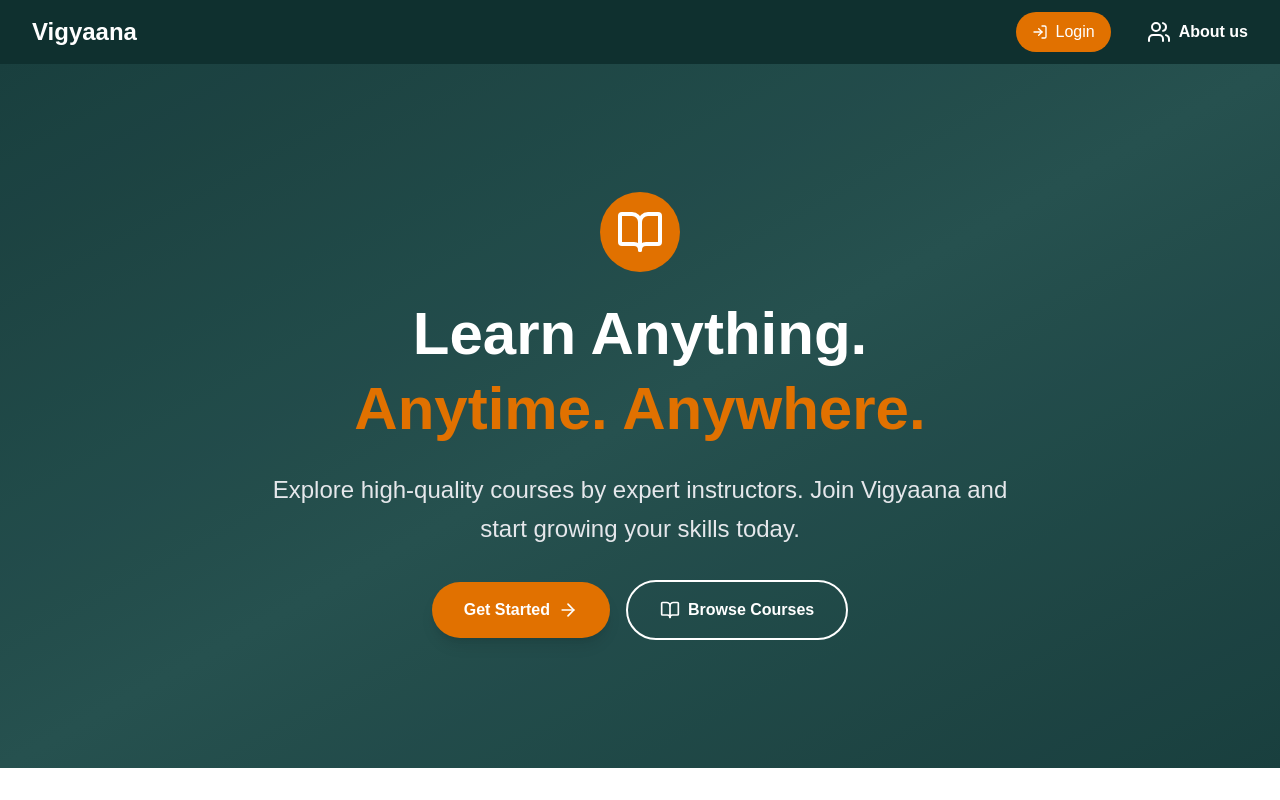
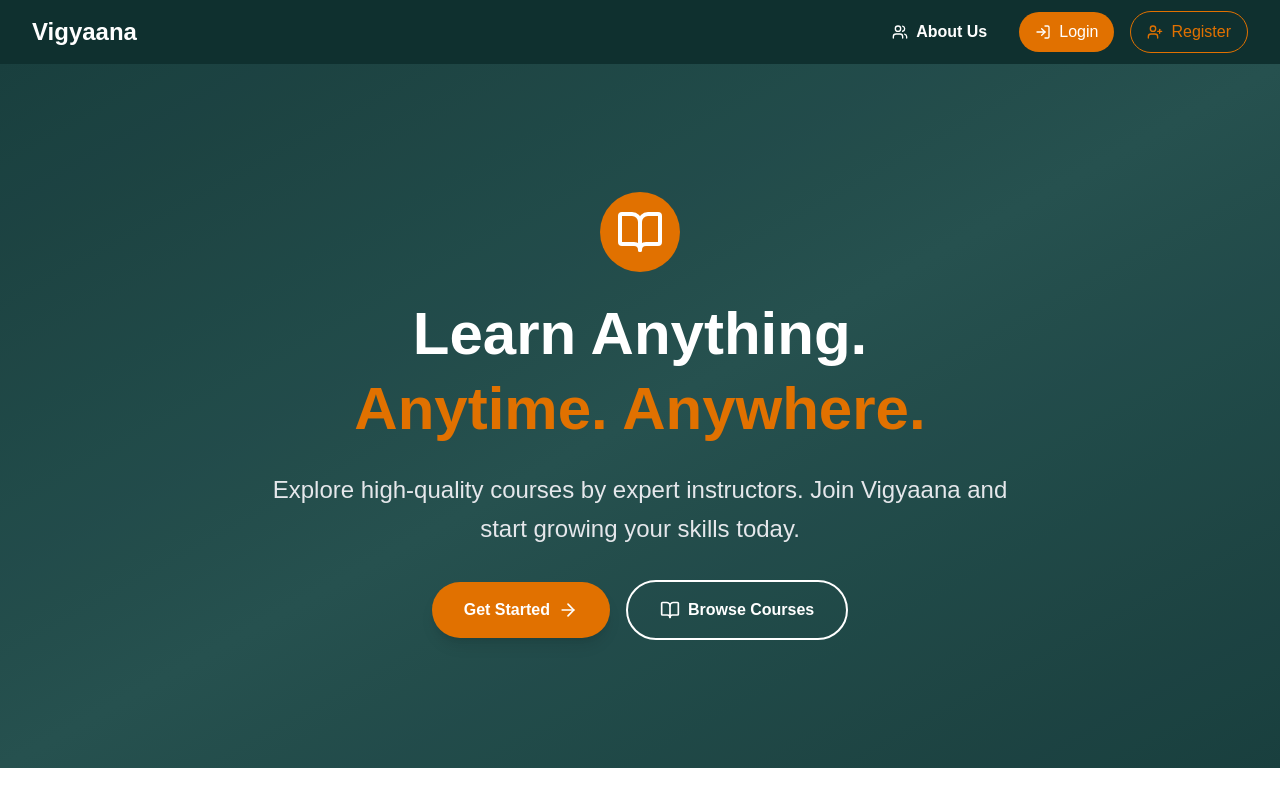
Before and after one commit to lakshyarohila/vigyaana-frontend, a Next.js app: page / in a window 1280 px wide. Shown: the top 800 px of the page. Built offline with nearby package versions, Linux system fonts and the light colour scheme; no server answers.

Commit message:
about page visible to all

```diff
--- a/compoenets/Navbar.jsx
+++ b/compoenets/Navbar.jsx
@@ -1,8 +1,8 @@
-'use client';
+"use client";
 
-import Link from 'next/link';
-import useAuthStore from '@/lib/store';
-import { useRouter } from 'next/navigation';
+import Link from "next/link";
+import useAuthStore from "@/lib/store";
+import { useRouter } from "next/navigation";
 import {
   GraduationCap,
   LogIn,
@@ -14,10 +14,9 @@ import {
   User,
   Menu,
   X,
-  Users
-
-} from 'lucide-react';
-import { useState } from 'react';
+  Users,
+} from "lucide-react";
+import { useState } from "react";
 
 export default function Navbar() {
   const { user, logout } = useAuthStore();
@@ -26,14 +25,14 @@ export default function Navbar() {
 
   const handleLogout = async () => {
     try {
-      await fetch('http://localhost:5000/api/auth/logout', {
-        method: 'POST',
-        credentials: 'include',
+      await fetch("http://localhost:5000/api/auth/logout", {
+        method: "POST",
+        credentials: "include",
       });
       logout();
-      router.push('/login');
+      router.push("/login");
     } catch (err) {
-      console.error('Logout failed');
+      console.error("Logout failed");
     }
   };
 
@@ -46,12 +45,21 @@ export default function Navbar() {
       <div className="max-w-7xl mx-auto px-4 sm:px-6 lg:px-8">
         <div className="flex justify-between items-center h-16">
           {/* Logo */}
-          <Link href="/" className="flex items-center   space-x-3 hover:opacity-80 transition-opacity">
-           <h1 className='text-2xl font-semibold'>Vigyaana</h1>
+          <Link href="/" className="flex items-center space-x-3 hover:opacity-80 transition-opacity">
+            <h1 className="text-2xl font-semibold">Vigyaana</h1>
           </Link>
 
           {/* Desktop Navigation */}
-          <div className="hidden md:flex items-center space-x-1">
+          <div className="hidden md:flex items-center space-x-4">
+            {/* "About Us" is always visible (public) */}
+            <Link
+              href="/about-us"
+              className="flex items-center space-x-2 px-4 py-2 rounded-full hover:bg-[#2a5a58] transition-colors duration-200"
+            >
+              <Users className="h-4 w-4" />
+              <span className="font-semibold">About Us</span>
+            </Link>
+
             {!user && (
               <>
                 <Link
@@ -61,19 +69,24 @@ export default function Navbar() {
                   <LogIn className="h-4 w-4" />
                   <span>Login</span>
                 </Link>
-                <Link href={'/about-us'} className='flex items-center space-x-2 ml-8'><Users /><span className='font-semibold'>About us</span></Link>
-
+                <Link
+                  href="/register"
+                  className="flex items-center space-x-2 border border-[#e17100] text-[#e17100] hover:bg-[#e17100] hover:text-white px-4 py-2 rounded-full transition-colors duration-200 font-medium"
+                >
+                  <UserPlus className="h-4 w-4" />
+                  <span>Register</span>
+                </Link>
               </>
             )}
 
             {user && (
               <>
-                <div className="flex items-center space-x-2 px-3 py-1 bg-[#2a5a58] rounded-full mr-4">
+                <div className="flex items-center space-x-2 px-3 py-1 bg-[#2a5a58] rounded-full">
                   <User className="h-4 w-4 text-[#e17100]" />
                   <span className="text-sm font-medium">{user.name || user.email}</span>
                 </div>
 
-                {user.role === 'STUDENT' && (
+                {user.role === "STUDENT" && (
                   <Link
                     href="/dashboard"
                     className="flex items-center space-x-2 px-4 py-2 rounded-full hover:bg-[#2a5a58] transition-colors duration-200"
@@ -83,7 +96,7 @@ export default function Navbar() {
                   </Link>
                 )}
 
-                {user.role === 'INSTRUCTOR' && (
+                {user.role === "INSTRUCTOR" && (
                   <Link
                     href="/instructor"
                     className="flex items-center space-x-2 px-4 py-2 rounded-full hover:bg-[#2a5a58] transition-colors duration-200"
@@ -93,7 +106,7 @@ export default function Navbar() {
                   </Link>
                 )}
 
-                {user.role === 'ADMIN' && (
+                {user.role === "ADMIN" && (
                   <Link
                     href="/admin"
                     className="flex items-center space-x-2 px-4 py-2 rounded-full hover:bg-[#2a5a58] transition-colors duration-200"
@@ -105,7 +118,7 @@ export default function Navbar() {
 
                 <button
                   onClick={handleLogout}
-                  className="flex items-center space-x-2 bg-red-600 hover:bg-red-700 px-4 py-2 rounded-full transition-colors duration-200 font-medium ml-2"
+                  className="flex items-center space-x-2 bg-red-600 hover:bg-red-700 px-4 py-2 rounded-full transition-colors duration-200 font-medium"
                 >
                   <LogOut className="h-4 w-4" />
                   <span>Logout</span>
@@ -116,15 +129,8 @@ export default function Navbar() {
 
           {/* Mobile menu button */}
           <div className="md:hidden">
-            <button
-              onClick={toggleMobileMenu}
-              className="p-2 rounded-md hover:bg-[#2a5a58] transition-colors duration-200"
-            >
-              {isMobileMenuOpen ? (
-                <X className="h-6 w-6" />
-              ) : (
-                <Menu className="h-6 w-6" />
-              )}
+            <button onClick={toggleMobileMenu} className="p-2 rounded-md hover:bg-[#2a5a58] transition-colors duration-200">
+              {isMobileMenuOpen ? <X className="h-6 w-6" /> : <Menu className="h-6 w-6" />}
             </button>
           </div>
         </div>
@@ -133,6 +139,16 @@ export default function Navbar() {
         {isMobileMenuOpen && (
           <div className="md:hidden absolute top-16 left-0 right-0 bg-[#1c4645] border-t border-[#2a5a58] shadow-lg z-50">
             <div className="px-4 py-4 space-y-3">
+              {/* "About Us" is always visible (public) */}
+              <Link
+                href="/about-us"
+                className="flex items-center space-x-3 px-4 py-3 rounded-lg hover:bg-[#2a5a58] transition-colors duration-200"
+                onClick={() => setIsMobileMenuOpen(false)}
+              >
+                <Users className="h-5 w-5" />
+                <span>About Us</span>
+              </Link>
+
               {!user && (
                 <>
                   <Link
@@ -145,7 +161,7 @@ export default function Navbar() {
                   </Link>
                   <Link
                     href="/register"
-                    className="flex items-center space-x-3 px-4 py-3 rounded-lg hover:bg-[#2a5a58] transition-colors duration-200"
+                    className="flex items-center space-x-3 border border-[#e17100] text-[#e17100] hover:bg-[#e17100] hover:text-white px-4 py-3 rounded-lg transition-colors duration-200"
                     onClick={() => setIsMobileMenuOpen(false)}
                   >
                     <UserPlus className="h-5 w-5" />
@@ -161,7 +177,7 @@ export default function Navbar() {
                     <span className="font-medium">{user.name || user.email}</span>
                   </div>
 
-                  {user.role === 'STUDENT' && (
+                  {user.role === "STUDENT" && (
                     <Link
                       href="/dashboard"
                       className="flex items-center space-x-3 px-4 py-3 rounded-lg hover:bg-[#2a5a58] transition-colors duration-200"
@@ -172,7 +188,7 @@ export default function Navbar() {
                     </Link>
                   )}
 
-                  {user.role === 'INSTRUCTOR' && (
+                  {user.role === "INSTRUCTOR" && (
                     <Link
                       href="/instructor"
                       className="flex items-center space-x-3 px-4 py-3 rounded-lg hover:bg-[#2a5a58] transition-colors duration-200"
@@ -183,7 +199,7 @@ export default function Navbar() {
                     </Link>
                   )}
 
-                  {user.role === 'ADMIN' && (
+                  {user.role === "ADMIN" && (
                     <Link
                       href="/admin"
                       className="flex items-center space-x-3 px-4 py-3 rounded-lg hover:bg-[#2a5a58] transition-colors duration-200"
```
